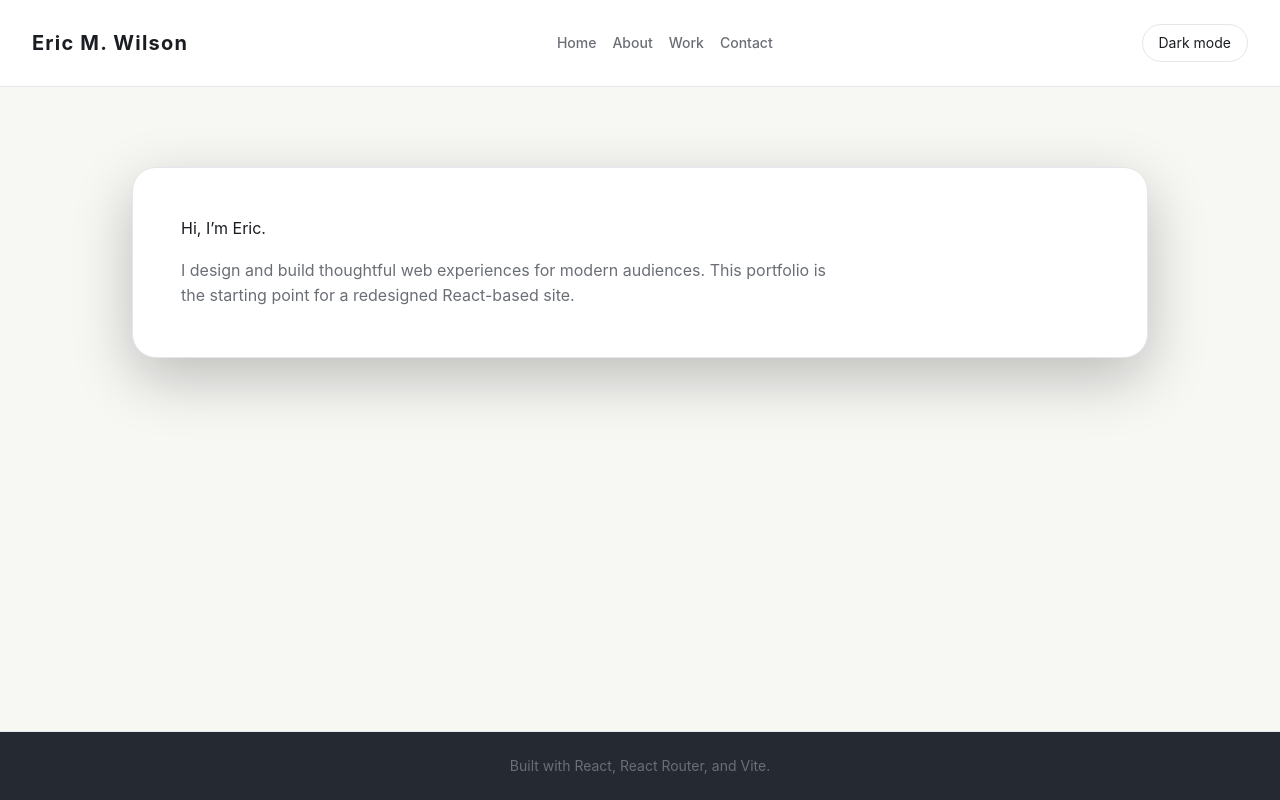
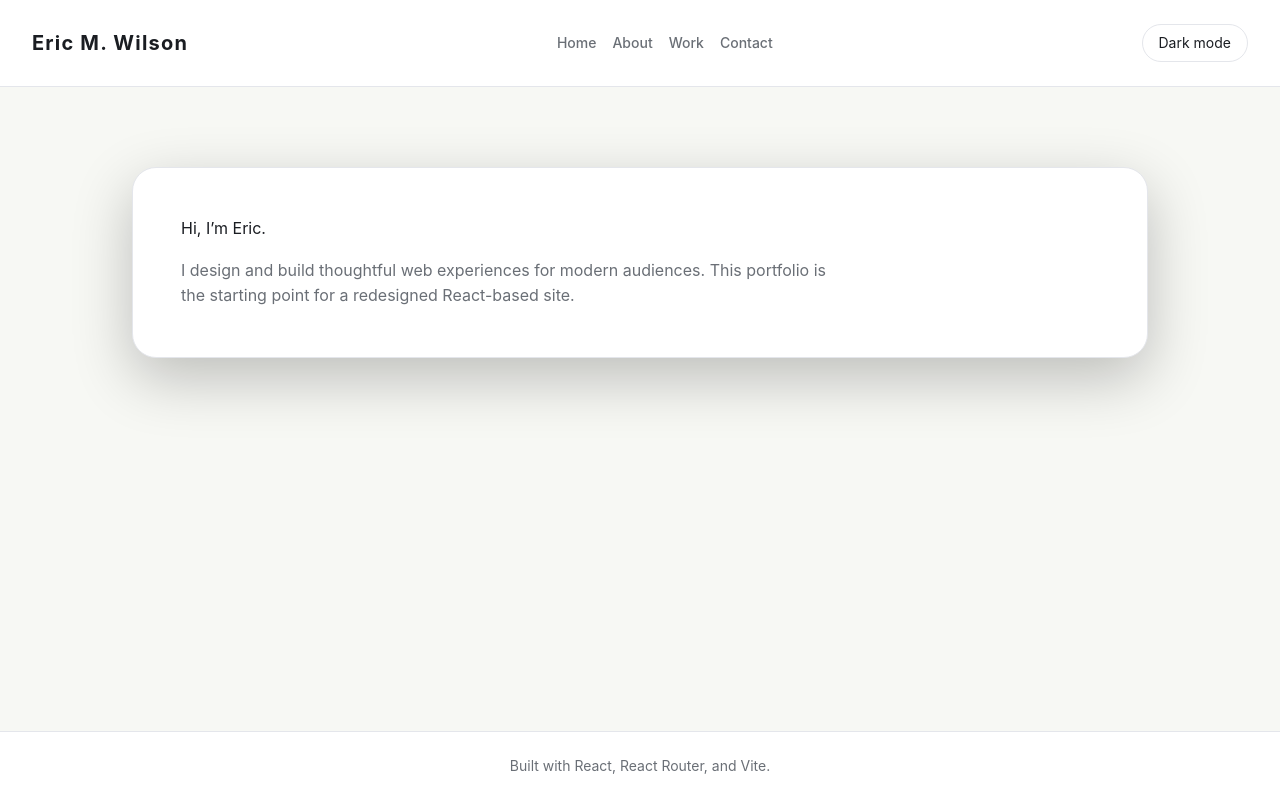
Before and after one commit to ewpianoman/portfolio, a React (Vite) app: page / in a window 1280 px wide. Built offline with nearby package versions, Linux system fonts and the light colour scheme.

Commit message:
fix: update button background to use surface variable

```diff
--- a/src/index.css
+++ b/src/index.css
@@ -168,7 +168,7 @@ a {
   padding: 1.5rem 2rem;
   text-align: center;
   border-top: 1px solid var(--border);
-  background: rgba(20, 24, 33, 0.92);
+  background: var(--surface);
 }
 
 @media (max-width: 720px) {
```
